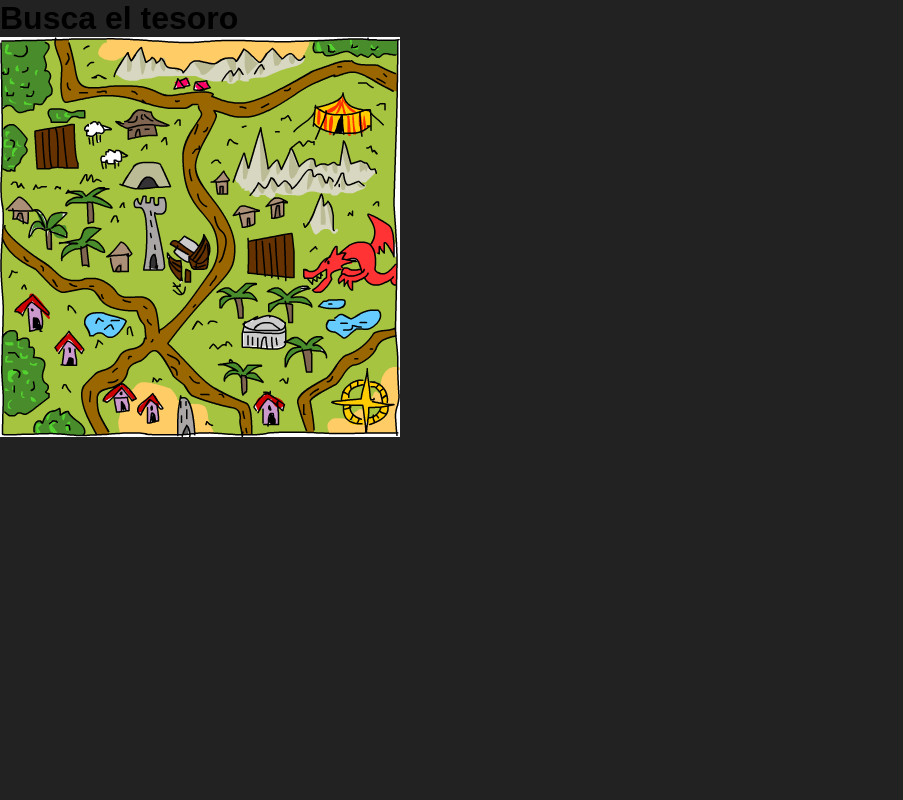
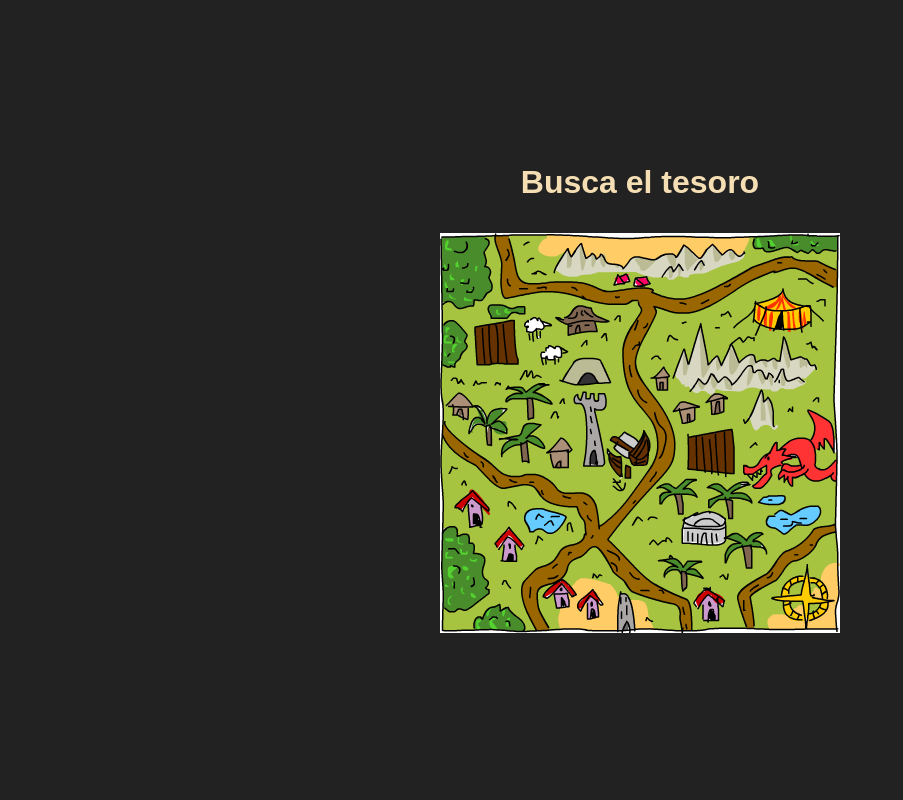
Before and after one commit to UsuarioTemporal/GuiaJS, a web app: file proyectos/busca-el-tesoro/index.html in a window 1280 px wide. Shown: the whole page, without its empty margins (0-903 px from the left). Run offline with its HTML, style and script files only (its server is not run), Linux system fonts and the light colour scheme.

Commit message:
Se agregó flexbox para el centrado absoluto

```diff
--- a/proyectos/busca-el-tesoro/css/stytes.css
+++ b/proyectos/busca-el-tesoro/css/stytes.css
@@ -7,5 +7,17 @@
     font-family: sans-serif;
 }
 body{
+    min-height: 100vh;
     background: #222;
+    display: flex;
+    justify-content: center;
+    align-items: center;
+
 }
+.container{
+    text-align: center;
+    color:wheat;
+}
+h1{
+    padding-bottom: 1em;
+}
```
